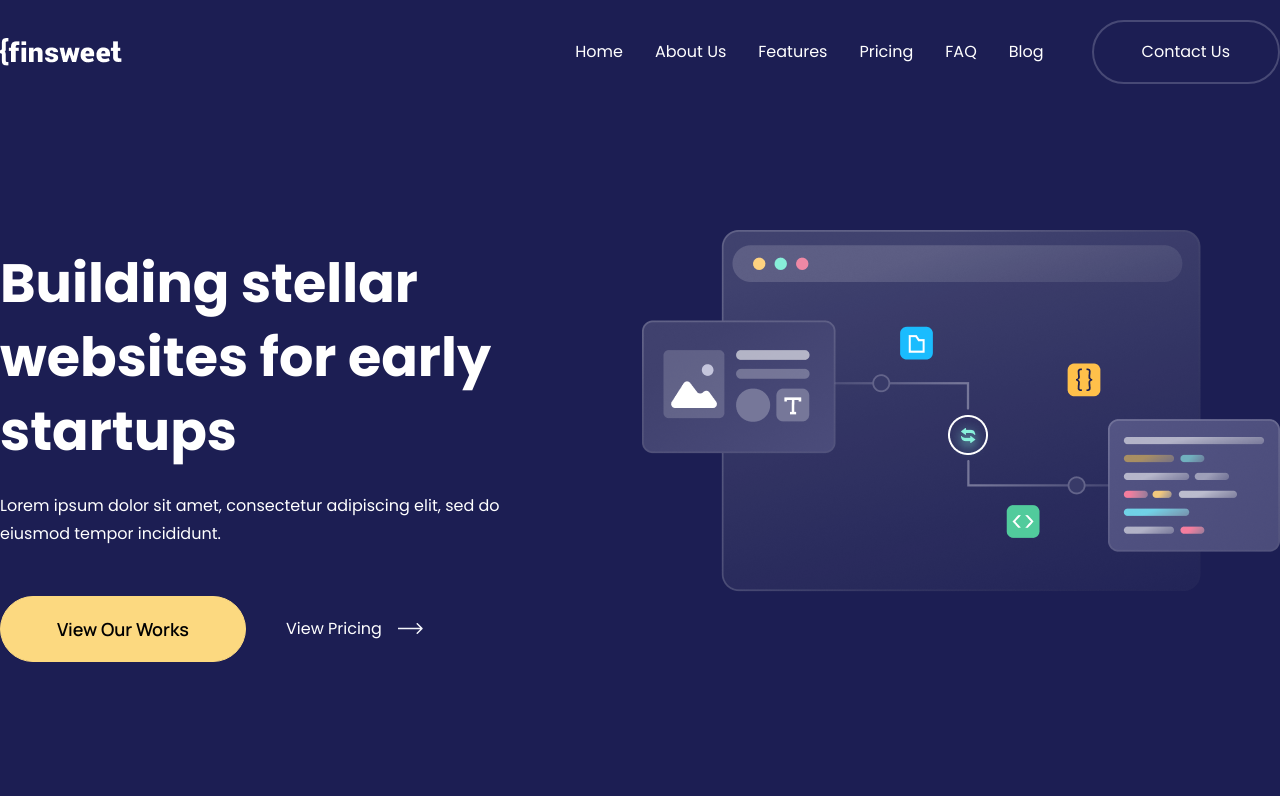
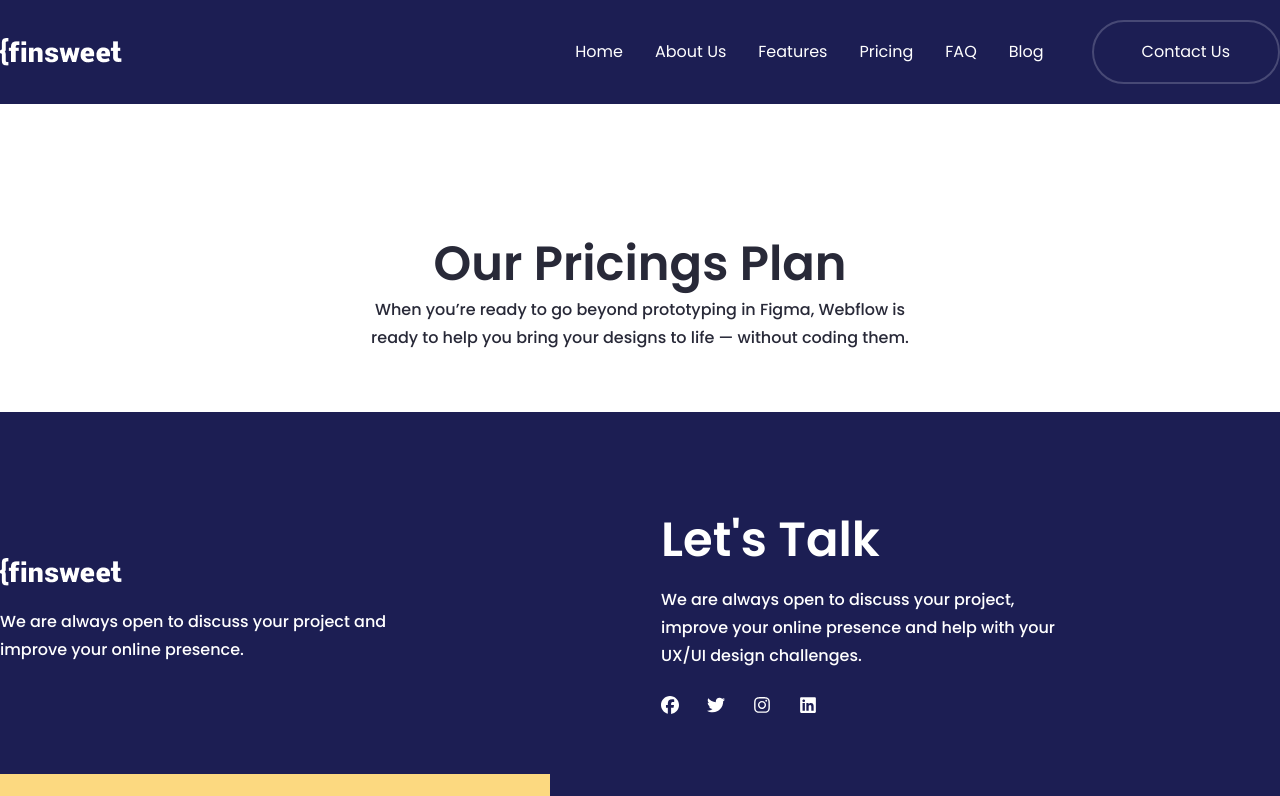
Before and after one commit to Roni006/finsweet, a React app: page / in a window 1280 px wide. Shown: the top 796 px of the page. Built offline with nearby package versions, Linux system fonts and the light colour scheme; the HTML template or start-up script is replaced by a standard one.

Commit message:
added pricing section hlf

```diff
--- a/src/App.jsx
+++ b/src/App.jsx
@@ -10,6 +10,7 @@ import OurClients from "./Pages/OurClients/OurClients";
 import OurMission from "./Pages/OurMission/OurMission";
 import OurProject from "./Pages/OurProject/OurProject";
 import OurTeam from "./Pages/OurTeam/OurTeam";
+import Pricing from "./Pages/Pricing/Pricing";
 import Process from "./Pages/Process/Process";
 import WhoWe from "./Pages/WhoWe/WhoWe";
 import Work from "./Pages/Work/Work";
@@ -24,7 +25,7 @@ function App() {
       </BrowserRouter> */}
 
       <Navbar />
-      <Banner />
+      {/* <Banner />
       <Work />
       <OurProject />
       <Feature />
@@ -36,7 +37,8 @@ function App() {
       <Process />
       <OurMission />
       <Benefit />
-      <OurTeam />
+      <OurTeam /> */}
+      <Pricing />
       <Footer />
     </>
   );
--- /dev/null
+++ b/src/Pages/Pricing/Pricing.jsx
@@ -0,0 +1,22 @@
+import React from "react";
+import Container from "../../components/Common/Container";
+
+const Pricing = () => {
+  return (
+    <>
+      <section className="pt-32">
+        <Container>
+          <div>
+            <div className="w-[562px] text-center mx-auto mb-15">
+              <h1 className="gblh">Our Pricings Plan</h1>
+              <p className="gblf">When you’re ready to go beyond prototyping in Figma, Webflow is ready to help you bring your designs to life — without coding them.</p>
+            </div>
+            <div></div>
+          </div>
+        </Container>
+      </section>
+    </>
+  );
+};
+
+export default Pricing;
```
